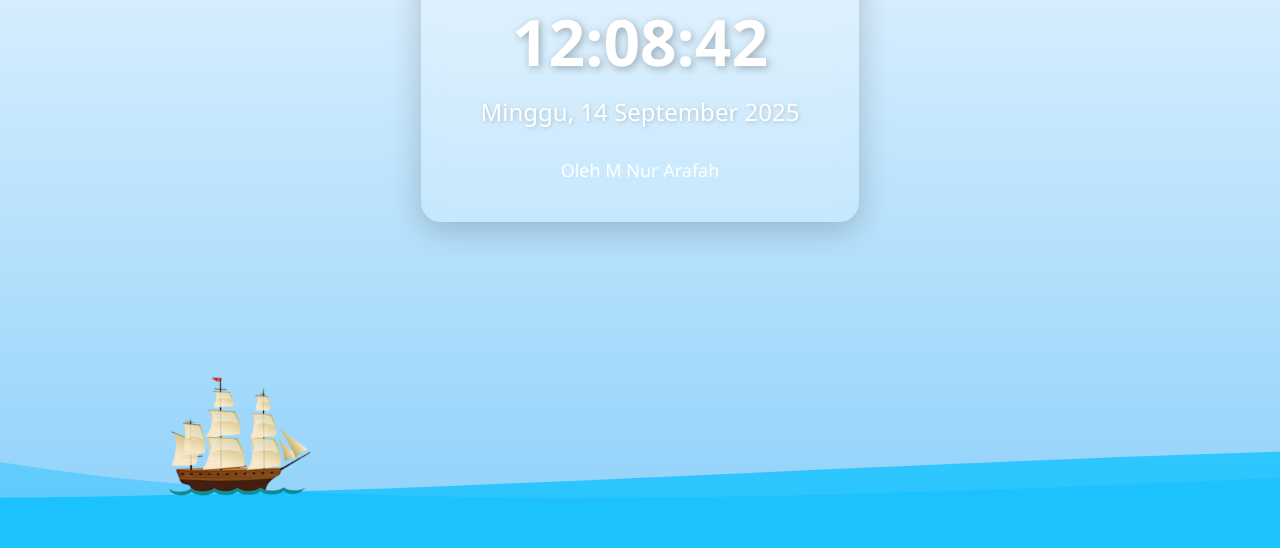
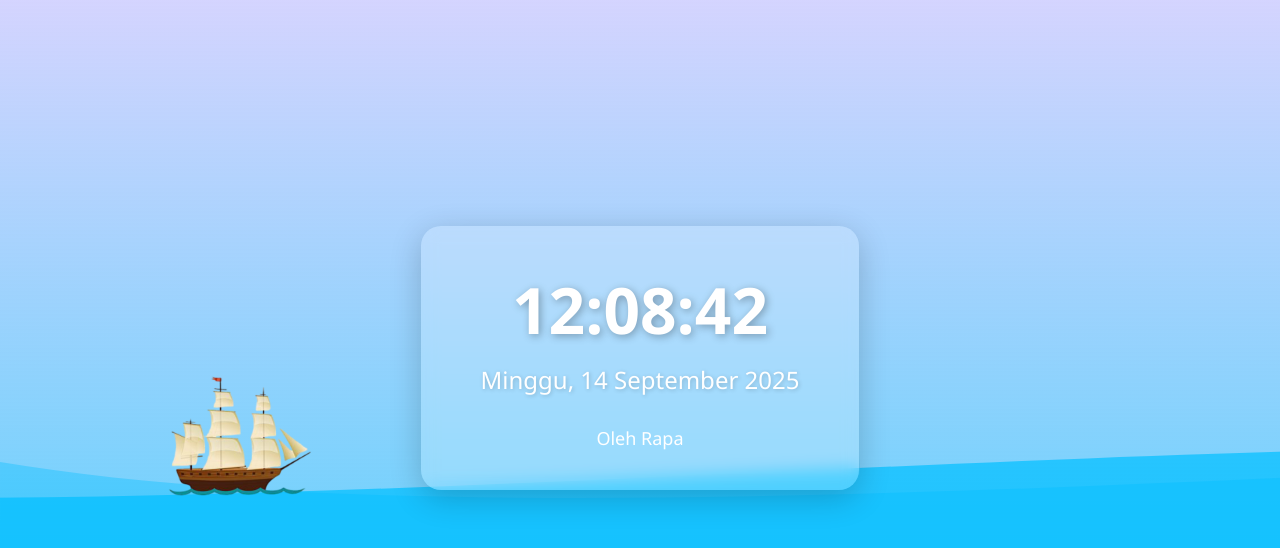
Before and after one commit to gpes22em/arafah, a plain HTML site: page index.html in a window 1280 px wide. Shown: the part 202-750 px from the top of the page. Drawn offline with Linux system fonts and the light colour scheme.

Commit message:
Update index.html

```diff
--- a/index.html
+++ b/index.html
@@ -10,7 +10,7 @@
   <div class='logo-kanan-atas'>
       <img src="logo.png" alt="Logo" width="250">
      </div>
-  <div class="logo-kiri-atas">
+    <div class="logo-kiri-atas">
       <img src="provinsi.png" width="120">
     </div>
 
@@ -19,7 +19,7 @@
   <div class="clock">
     <h1 id="time">00:00:00</h1>
     <p id="date">Senin, 1 Januari 2025</p>
-               <div class="credit">Oleh M Nur Arafah</div>
+               <div class="credit">Oleh Rapa</div>
   </div>
 
   <!-- Kapal -->
@@ -35,6 +35,22 @@
   <div class="mid">
   </div>
 
+  <div class="cloud"></div>
+   <div class="cloud2"></div>
+
+
+  <style>
+   body {
+      margin: 0;
+      height: 100vh;
+      display: flex;
+      justify-content: center;
+      align-items: center;
+      background: linear-gradient(to top, #66d1fc, #df11ff2d); /* langit biru ke putih */
+      overflow: hidden;
+    }
+</style>
+
   <script src="script.js"></script>
 </body>
 </html>
```
